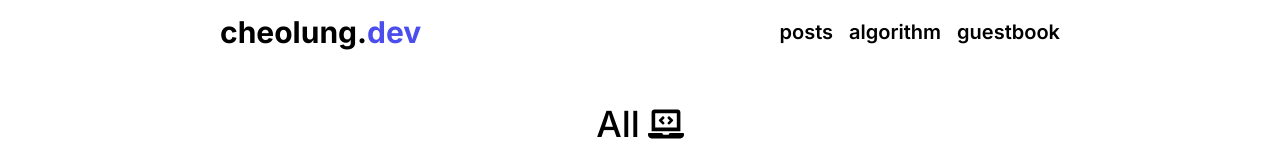
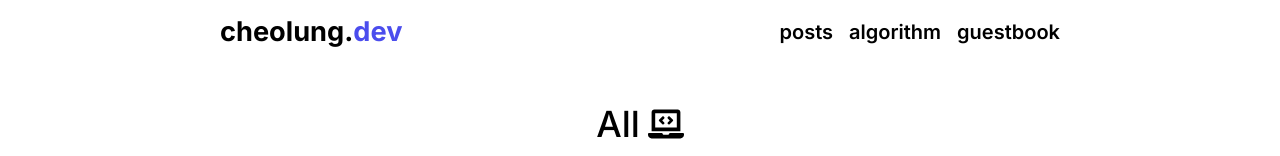
Before and after one commit to cheolung12/blog-static, a Next.js app: page /algorithm in a window 1280 px wide. Shown: the top 156 px of the page. Built offline with nearby package versions, Linux system fonts and the light colour scheme; what contentlayer would draw is missing.

Commit message:
[UI] 자잘한 UI 수정
1. home링크 텍스트 크기 조정
2. 게시물 - 코드, h1 스타일 수정
3. 게시물 제목 텍스트 크기 조정

```diff
--- a/src/app/posts/[...slug]/page.tsx
+++ b/src/app/posts/[...slug]/page.tsx
@@ -37,7 +37,7 @@ export default function Posts({ params }) {
 
   return (
     <AnimationProvider className='flex flex-col pb-20 gap-7 mx-5 mt-6'>
-      <h1 className='text-5xl font-bold mb-1'>{post.title}</h1>
+      <h1 className='text-4xl font-bold mb-1'>{post.title}</h1>
       <div className='flex flex-row items-center justify-between -mb-2'>
         <div className='rounded-md bg-signature2 px-2 py-1 text-md text-white'>
           {post.category}
--- a/src/components/Header.tsx
+++ b/src/components/Header.tsx
@@ -16,7 +16,7 @@ const Header: FC = () => {
         className={`flex h-16 py-2 mx-auto w-[375px] sm:w-[700px] lg:w-[840px] bg-white items-center justify-between `}
       >
         <Link href='/'>
-          <h1 className='text-base sm:text-2xl font-bold lg:text-3xl'>
+          <h1 className='text-base sm:text-2xl font-bold lg:text-[1.7rem]'>
             cheolung.<span className='text-signature'>dev</span>
           </h1>
         </Link>
--- a/tailwind.config.ts
+++ b/tailwind.config.ts
@@ -27,7 +27,7 @@ const config: Config = {
             maxWidth: 'none',
             h1: {
               fontSize: '1.8rem',
-              marginTop: '4rem',
+              marginTop: '4.4rem',
               paddingBottom: '1rem',
               borderBottom: '1.2px solid #D1D1D1'
             },
@@ -45,7 +45,7 @@ const config: Config = {
                 content: '"" !important',
               },
               backgroundColor: theme('colors.gray.100'),
-              color: '#4b4ded',
+              color: '#5456EB',
               fontWeight: '550',
               padding: theme('spacing.1'),
               borderRadius: theme('borderRadius.DEFAULT'),
```
